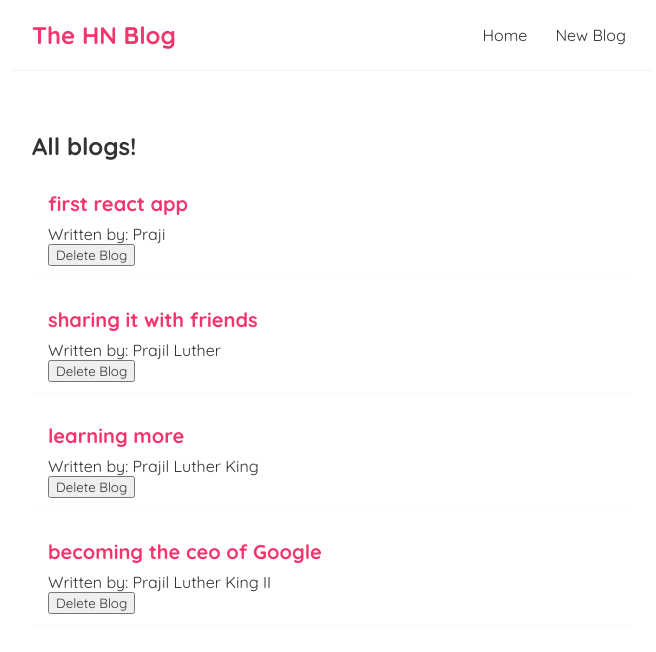
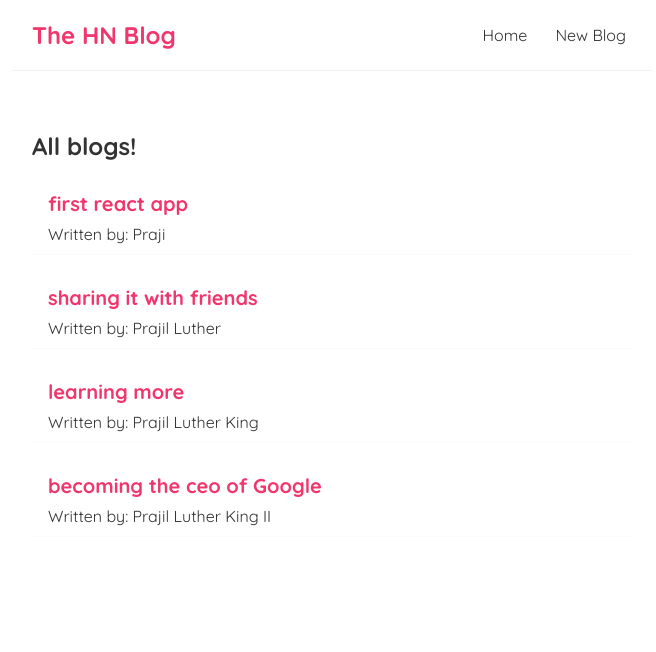
Before and after one commit to PrajilPradeep/hn-blog, a React (Create React App) app: page / in a window 1280 px wide. Shown: the top 652 px of the page, without its empty margins (308-964 px from the left). Built offline with nearby package versions, Linux system fonts and the light colour scheme; data requests are answered from the project's data file.

Commit message:
Remove delete blog button and related code

```diff
--- a/src/BlogList.js
+++ b/src/BlogList.js
@@ -1,4 +1,4 @@
-const BlogList = ({blogs,title, handleDeleteBlog}) => {
+const BlogList = ({blogs,title}) => {
     // const blogs = props.blogs;
     // const title = props.title;
 
@@ -9,7 +9,6 @@ const BlogList = ({blogs,title, handleDeleteBlog}) => {
                 <div className="blog-preview" key={blog.id}>
                     <h2>{ blog.title}</h2>
                     <p>Written by: { blog.author }</p>
-                    <button className="deleteBlog" onClick={()=>handleDeleteBlog(blog.id)}>Delete Blog</button>
                 </div>
             ))}
     </div> );
--- a/src/Home.js
+++ b/src/Home.js
@@ -4,11 +4,6 @@ import BlogList from "./BlogList";
 const Home = () => {
 
     const [blogs,setBlogs] = useState(null);
-
-    const handleDeleteBlog = (id)=>{
-        const newBlogs =  blogs.filter(blog=> blog.id != id);
-        setBlogs(newBlogs);
-    }
 
     useEffect(()=>{
         fetch("http://localhost:8000/blogs")
@@ -23,7 +18,7 @@ const Home = () => {
 
     return (
         <div className="home">
-           { blogs && <BlogList blogs = {blogs} title="All blogs!" handleDeleteBlog={handleDeleteBlog}/>}
+           { blogs && <BlogList blogs = {blogs} title="All blogs!" />}
         </div>
      );
     }
```
